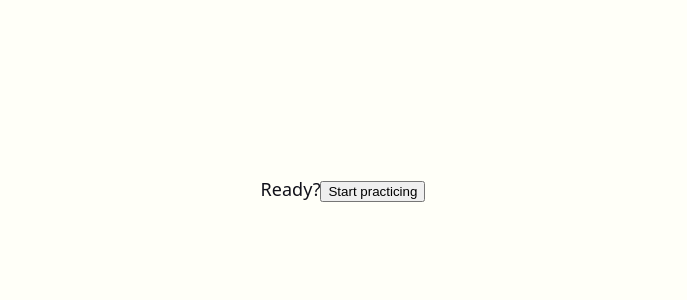
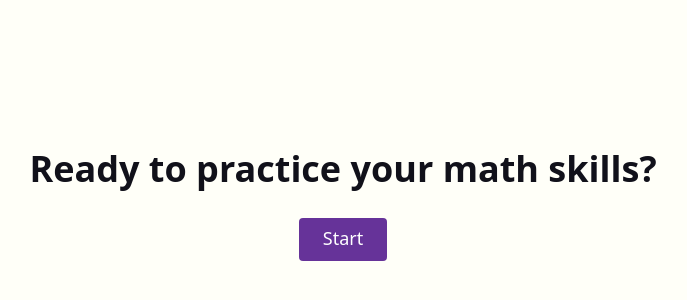
Before and after one commit to absolutholz-org/math-practice, a React (Create React App) app: page / in a window 1280 px wide. Shown: the part 210-510 px from the top of the page, without its empty margins (297-984 px from the left). Built offline with nearby package versions, Linux system fonts and the light colour scheme.

Commit message:
Update start and end screens

```diff
--- a/src/App.tsx
+++ b/src/App.tsx
@@ -4,6 +4,7 @@ import styled from "styled-components";
 import { Equation } from "./components/Equation/Equation";
 import { Timer } from "./components/Timer/Timer";
 import { DateDisplay } from "./components/DateDisplay/DateDisplay";
+import { Button } from "./components/Button/Button";
 
 const StyledApp = styled.div`
 	align-items: center;
@@ -32,13 +33,19 @@ function App() {
 		setState(State.RUNNING);
 	}
 
+	function reset() {
+		setState(State.NOT_STARTED);
+	}
+
 	return (
 		<StyledApp>
 			{state === State.NOT_STARTED && (
-				<div>
-					Ready?
-					<button onClick={start}>Start practicing</button>
-				</div>
+				<>
+					<h1>Ready to practice your math skills?</h1>
+					<div>
+						<Button onClick={start}>Start</Button>
+					</div>
+				</>
 			)}
 			{state === State.RUNNING && (
 				<>
@@ -47,7 +54,14 @@ function App() {
 					<DateDisplay date={new Date()} />
 				</>
 			)}
-			{state === State.FINISHED && <div>Good Job!</div>}
+			{state === State.FINISHED && (
+				<>
+					<h1>Good Job!</h1>
+					<div>
+						<Button onClick={reset}>Practice some more</Button>
+					</div>
+				</>
+			)}
 		</StyledApp>
 	);
 }
```
